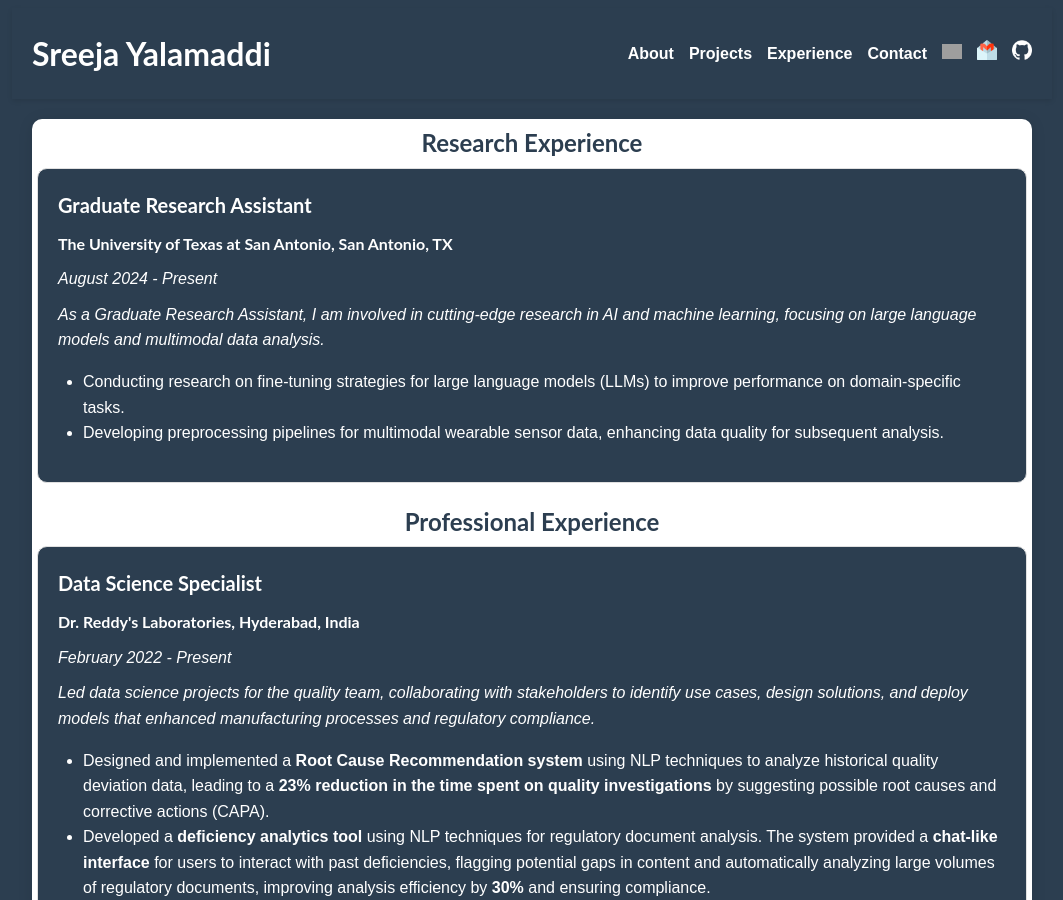
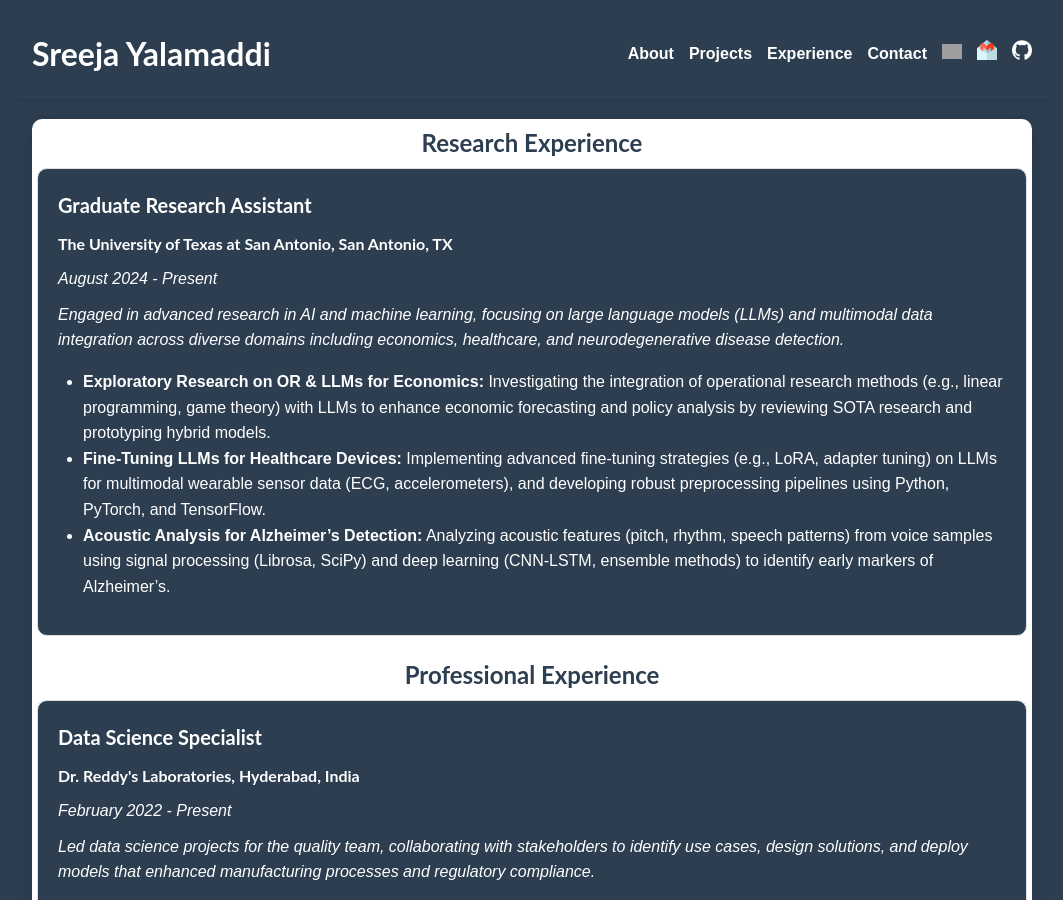
Before and after one commit to Sreeja1503/sreeja1503.github.io, a Jekyll site: the page built from experience.md, in a window 1280 px wide and 900 px high. Shown: the whole window, without its empty margins (108-1171 px from the left). Built offline with Jekyll 4.4.1, drawn with Linux system fonts in a browser that asks for light colours; grey boxes are pictures that could not be loaded.

Commit message:
updated experience

```diff
--- a/experience.md
+++ b/experience.md
@@ -5,15 +5,23 @@
 
 <section>
     <h2>Research Experience</h2>
-
-	    <div class="experience">
+		<div class="experience">
 			<h3>Graduate Research Assistant</h3>
 			<h4>The University of Texas at San Antonio, San Antonio, TX</h4>
 			<p><em>August 2024 - Present</em></p>
-			<p>As a Graduate Research Assistant, I am involved in cutting-edge research in AI and machine learning, focusing on large language models and multimodal data analysis.</p>
+			<p>
+				Engaged in advanced research in AI and machine learning, focusing on large language models (LLMs) and multimodal data integration across diverse domains including economics, healthcare, and neurodegenerative disease detection.
+			</p>
 			<ul>
-				<li>Conducting research on fine-tuning strategies for large language models (LLMs) to improve performance on domain-specific tasks.</li>
-				<li>Developing preprocessing pipelines for multimodal wearable sensor data, enhancing data quality for subsequent analysis.</li>
+				<li>
+					<strong>Exploratory Research on OR & LLMs for Economics:</strong> Investigating the integration of operational research methods (e.g., linear programming, game theory) with LLMs to enhance economic forecasting and policy analysis by reviewing SOTA research and prototyping hybrid models.
+				</li>
+				<li>
+					<strong>Fine-Tuning LLMs for Healthcare Devices:</strong> Implementing advanced fine-tuning strategies (e.g., LoRA, adapter tuning) on LLMs for multimodal wearable sensor data (ECG, accelerometers), and developing robust preprocessing pipelines using Python, PyTorch, and TensorFlow.
+				</li>
+				<li>
+					<strong>Acoustic Analysis for Alzheimer’s Detection:</strong> Analyzing acoustic features (pitch, rhythm, speech patterns) from voice samples using signal processing (Librosa, SciPy) and deep learning (CNN-LSTM, ensemble methods) to identify early markers of Alzheimer’s.
+				</li>
 			</ul>
 		</div>
 	<h2>Professional Experience</h2>
```
